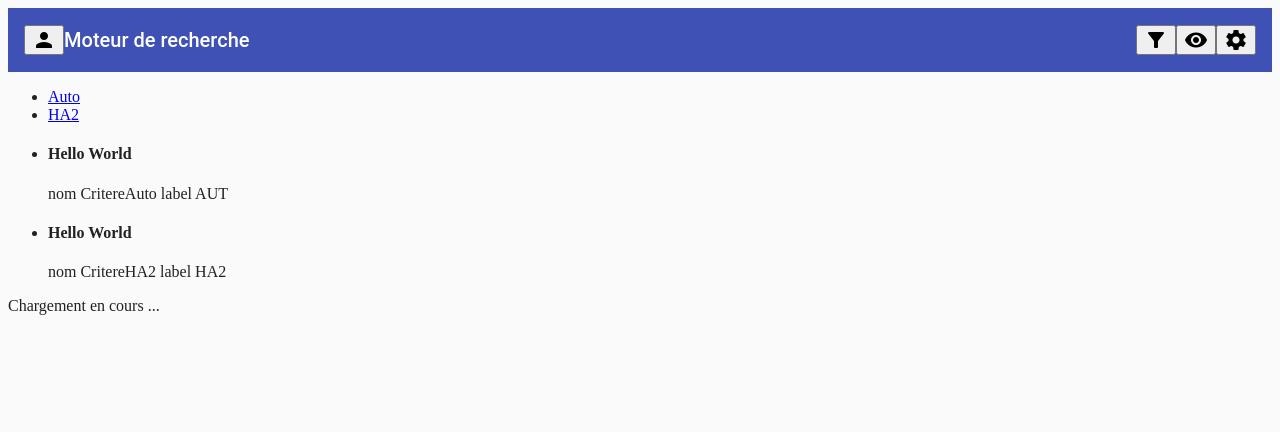
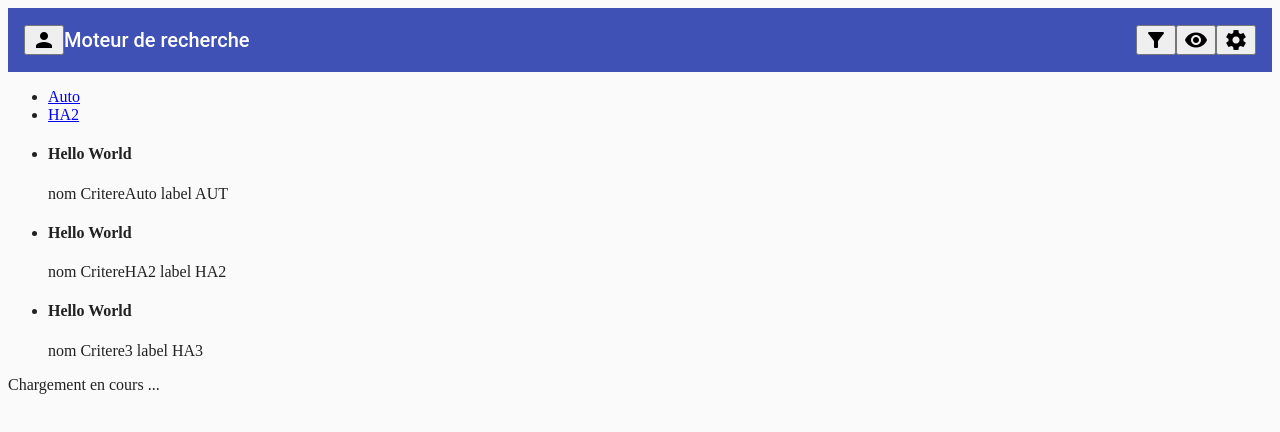
Before and after one commit to linubik/eNGine, an Angular app: page /criteres in a window 1280 px wide. Shown: the top 432 px of the page. Built offline with nearby package versions, Linux system fonts and the light colour scheme.

Commit message:
1 file modified, 1 added

```diff
--- a/src/app/criteres/criteres.component.ts
+++ b/src/app/criteres/criteres.component.ts
@@ -1,16 +1,6 @@
 import {Component, Input} from '@angular/core';
 import { Critere } from './critere';
-
-const DATA = [
-  {
-    nom:'CritereAuto',
-    label:'AUT'
-  },
-  {
-    nom:'CritereHA2',
-    label:'HA2'
-  }
-]
+import { environment } from '../environment/environment';
 
 /**
  * @title Criteres
@@ -24,6 +14,6 @@ export class CriteresComponent {
   @Input() data : Critere[];
 
   ngOnInit() {
-    this.data = DATA;
+    this.data = environment.data;
   }
 }
--- /dev/null
+++ b/src/app/environment/environment.ts
@@ -0,0 +1,17 @@
+export const environment = {
+  production:false,
+  data: [
+    {
+      nom:'CritereAuto',
+      label:'AUT'
+    },
+    {
+      nom:'CritereHA2',
+      label:'HA2'
+    },
+    {
+      nom:'Critere3',
+      label:'HA3'
+    }
+  ]
+}
```
